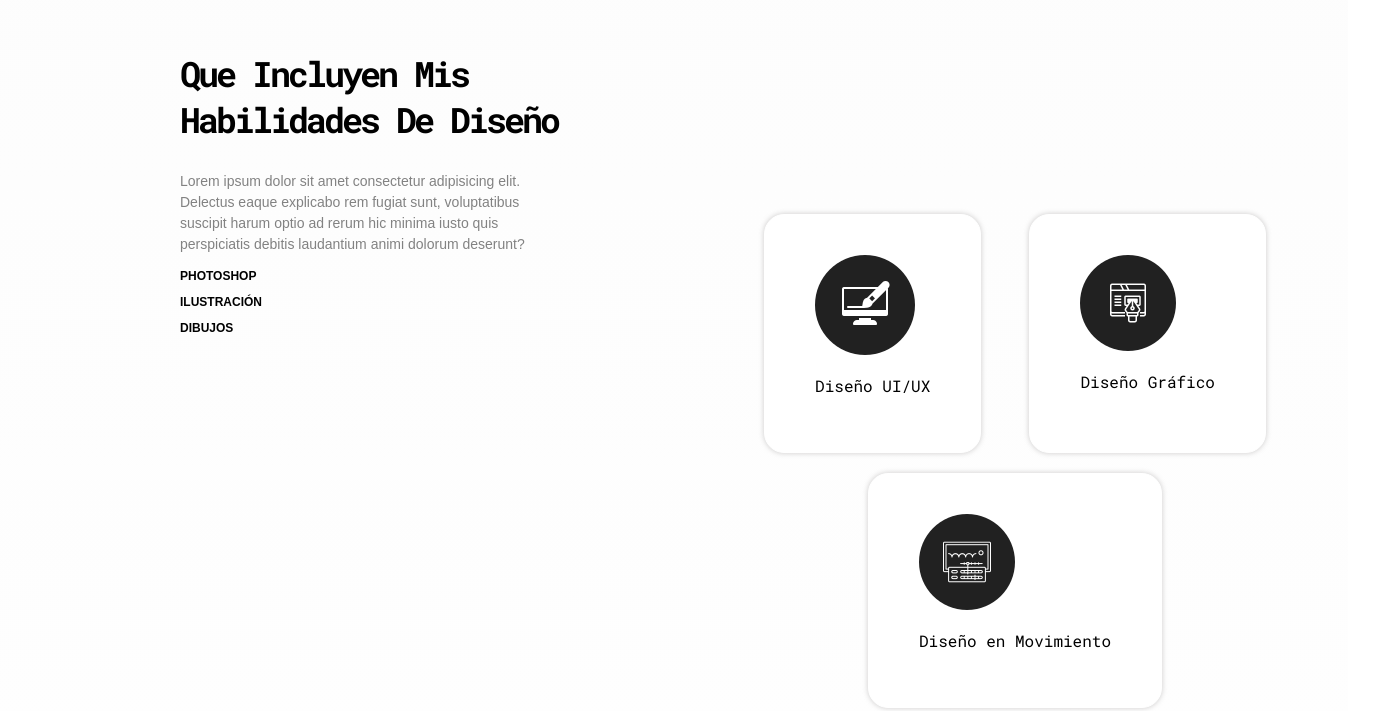
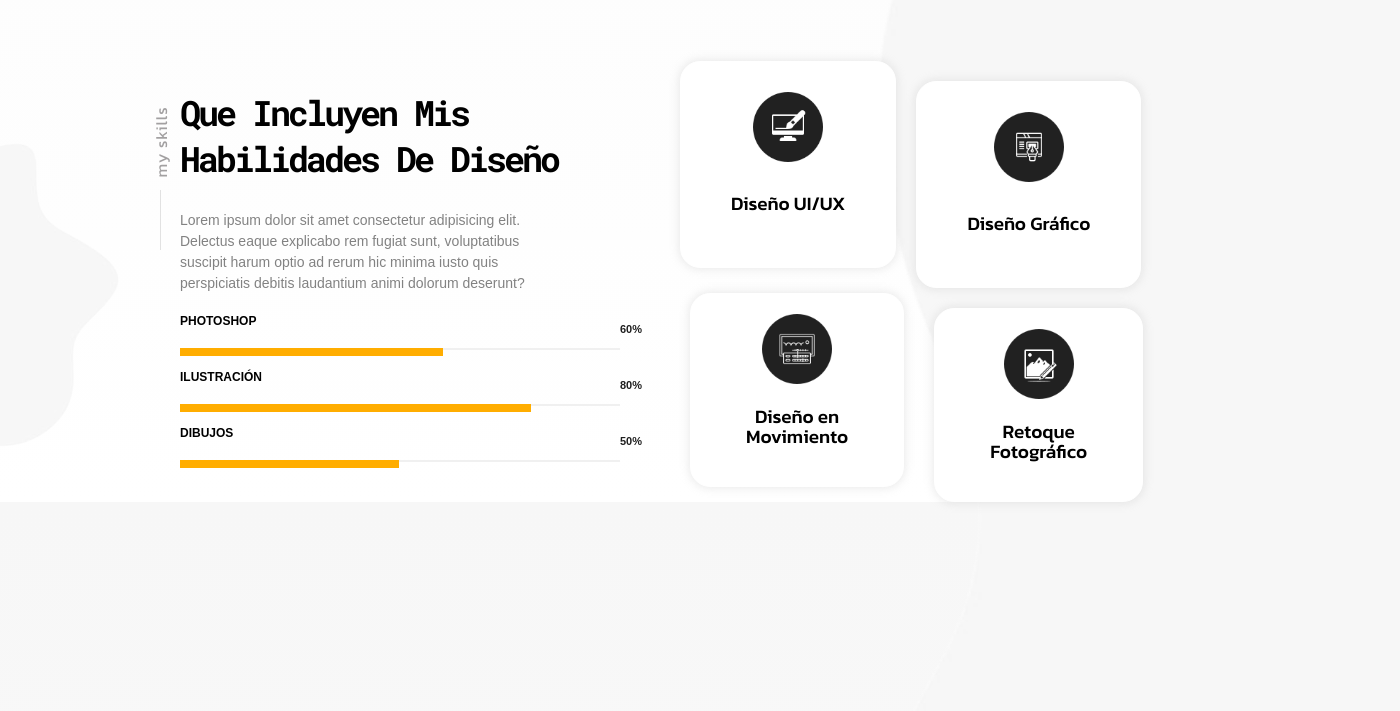
Before and after one commit to betiyost2001/TPFinalUno, a plain HTML site: page index.html in a window 1280 px wide. Shown: the part 1609-2320 px from the top of the page, 1400 px wide, since content can reach past the window. Drawn offline with Linux system fonts and the light colour scheme; a web font is replaced by a local one.

Commit message:
Termine edicion de my skills

```diff
--- a/css/style.css
+++ b/css/style.css
@@ -1,5 +1,5 @@
 body{
-    background: linear-gradient(to bottom, #f7f7f7, 30%, white) ;
+    background: linear-gradient(to bottom, #f7f7f7, white) ;
     margin: 0;
     padding: 0;
 }
@@ -351,11 +351,12 @@ header{
 
 .about{
     position: absolute;
-    font-family: Arial, Helvetica, sans-serif;
+    font-family: "Kanit", sans-serif;
+    font-weight: 400;
+    font-style: normal;
     transform: rotate(270deg);
     margin: -350px 0px 0px 670px;
     color: #a2a0a1;
-    font-weight: 400;
 }
 
 .detalle1 {
@@ -386,23 +387,57 @@ header{
 
 .contenedorDos{
     display: flex;
-    justify-content: space-around;
     flex-wrap: wrap;
-    align-content: space-around;
-    font-family: "Roboto Mono", monospace;
-    font-optical-sizing: auto;
+    font-family: "Kanit", sans-serif;
+    font-weight: 500;
     font-style: normal;
-
+    font-size: 19px;
+    align-items: center;
+    margin: 270px 0px 0px 0px;
 }
 
 .it{
     border: 1px solid white;
-    padding: 40px 50px;
-    margin: 20px 0px 0px 20px;
+    margin: 10px 0px 0px 20px;
+    align-items: center;
+    text-align: center;
     border-radius: 20px;
+    padding: 20px;
     background-color: white;
-    box-shadow: 0 0 5px 0.5px #a2a0a177;
+    box-shadow: 0 0 10px 1px #b9b8b94f;
     transition: color 0.3s ease;
+}
+
+.it img{
+    width: 70px;
+    left: 70px;
+}
+.primero, .segundo, .tercero, .cuarto {
+    margin: 0; /* Remueve los márgenes negativos */
+    padding: 20px; /* Ajusta el padding para que sea uniforme */
+}
+
+.primero{
+    margin: -40px 0px 0px -50px;
+    padding: 30px 50px;
+}
+
+.segundo{
+    padding: 30px 50px;
+    margin: 0px 0px 0px 20px;
+}
+
+.tercero{
+    margin: -10px 0px 0px -40px;
+    padding: 20px 55px;
+    line-height: 20px;
+
+}
+
+.cuarto{
+    padding: 20px 55px;
+    margin: 20px 0px 0px 30px;
+    line-height: 20px;
 }
 
 .it:hover{
@@ -410,7 +445,7 @@ header{
 }
 
 .contenedorUno{
-    margin: 210px 0px 1000px 180px;
+    margin: 210px 0px 0px 180px;
 }
 
 .contenedorUno h2{
@@ -437,8 +472,69 @@ header{
     font-style: normal;
     color: back;
     font-size: 12px;
+    margin: 20px 0px 0px 0px;
 }
 
-.barra{
+.progress {
+    width: 80%;
+    height: 2px;
+    background-color: #f0f0f0;
+    margin: 20px 0px 0px 0px;
+  }
 
+.progress p{
+    color: #1f1f1f;
+    position: absolute;
+    margin: -33px 0px 0px 440px;
+    font-size: 11px;
+    font-weight: 600;
 }
+
+  .tmñ1{
+    width: calc(60% - 1px);
+    height: 8px;
+    background-color: #ffad00;
+  }
+
+  .tmñ2{
+    width: calc(80% - 1px);
+    height: 8px;
+    background-color: #ffad00;
+  }
+  .tmñ3{
+    width: calc(50% - 1px);
+    height: 8px;
+    background-color: #ffad00;
+  }
+
+  .manchaGramde{
+    position: absolute;
+    margin: 600px 0px 0px 500px;
+    z-index: -1;
+    height: 1260px;
+    left: 300px;
+  }
+
+  .barra{
+    border-left: 1px solid rgba(128, 128, 128, 0.219);
+    height: 60px;
+    position: absolute;
+    margin: 130px 0px 0px -20px;
+  }
+
+  .skil{
+    position: absolute;
+    font-family: "Kanit", sans-serif;
+    font-weight: 400;
+    font-style: normal;
+    transform: rotate(270deg);
+    margin: 70px 0px 0px -55px;
+    color: #a2a0a1;
+    font-weight: 400;
+    letter-spacing: 1px;
+  }
+
+  .deta3{
+    position: absolute;
+    margin: -130px 0px 0px -190px;
+  }
--- a/index.html
+++ b/index.html
@@ -13,6 +13,7 @@
     <link href="https://fonts.googleapis.com/css2?family=Roboto+Mono:ital,wght@0,100..700;1,100..700&display=swap" rel="stylesheet">
     <link href="https://fonts.googleapis.com/css2?family=Gloria+Hallelujah&display=swap" rel="stylesheet">
     <link href="https://fonts.googleapis.com/css2?family=Chocolate+Classical+Sans&display=swap" rel="stylesheet">
+    <link href="https://fonts.googleapis.com/css2?family=Kanit:ital,wght@0,100;0,200;0,300;0,400;0,500;0,600;0,700;0,800;0,900;1,100;1,200;1,300;1,400;1,500;1,600;1,700;1,800;1,900&display=swap" rel="stylesheet">
 </head>
 <body>
     <header>
@@ -83,7 +84,11 @@
         <img src="image/detalle2.png" alt="" class="detalle2">
     </section>
     <div class="mySkills">
+        <img src="image/manchaGramde.png" alt="" class="manchaGramde">
         <div class="contenedorUno items">
+            <div class="barra"></div>
+            <p class="skil">my skills</p>
+            <img src="image/detalle3.png" alt="" class="deta3">
             <div>
                 <h2>Que Incluyen Mis  <br>Habilidades De Diseño</h2>
             </div>
@@ -92,32 +97,43 @@
             </div>
             <div class="it2">
                 <p>PHOTOSHOP</p>
+                <div class="progress">
+                    <div class="tmñ1"></div>
+                    <p>60%</p>
+                </div>
             </div>
             <div class="it2">
                 <p>ILUSTRACIÓN</p>
-                <div class="barra"></div>
+                <div class="progress">
+                    <div class="tmñ2"></div>
+                    <p>80%</p>
+                </div>
             </div>
             <div class="it2">
                 <p>DIBUJOS</p>
+                <div class="progress">
+                    <div class="tmñ3"></div>
+                    <p>50%</p>
+                </div>
 
             </div>
         </div>
         <div class="contenedorDos items">
-            <div class="it">
+            <div class="it primero">
                 <img src="image/diseñoUI.png" alt="">
                 <p>Diseño UI/UX</p>
             </div>
-            <div class="it">
+            <div class="it segundo">
                 <img src="image/diseñoWeb.png" alt="">
                 <p>Diseño Gráfico</p>
             </div>
-            <div class="it">
+            <div class="it tercero">
                 <img src="image/animacion.png" alt="">
-                <p>Diseño en Movimiento</p>
+                <p>Diseño en <br>Movimiento</p>
             </div>
-            <div class="it">
+            <div class="it cuarto">
                 <img src="image/editarFoto.png" alt="">
-                <p>Retoque Fotográfico</p>
+                <p>Retoque <br>Fotográfico</p>
             </div>
 
         </div>
```
Also changed, not shown: image/detalle3.png (added), image/manchaGramde.png (added).
